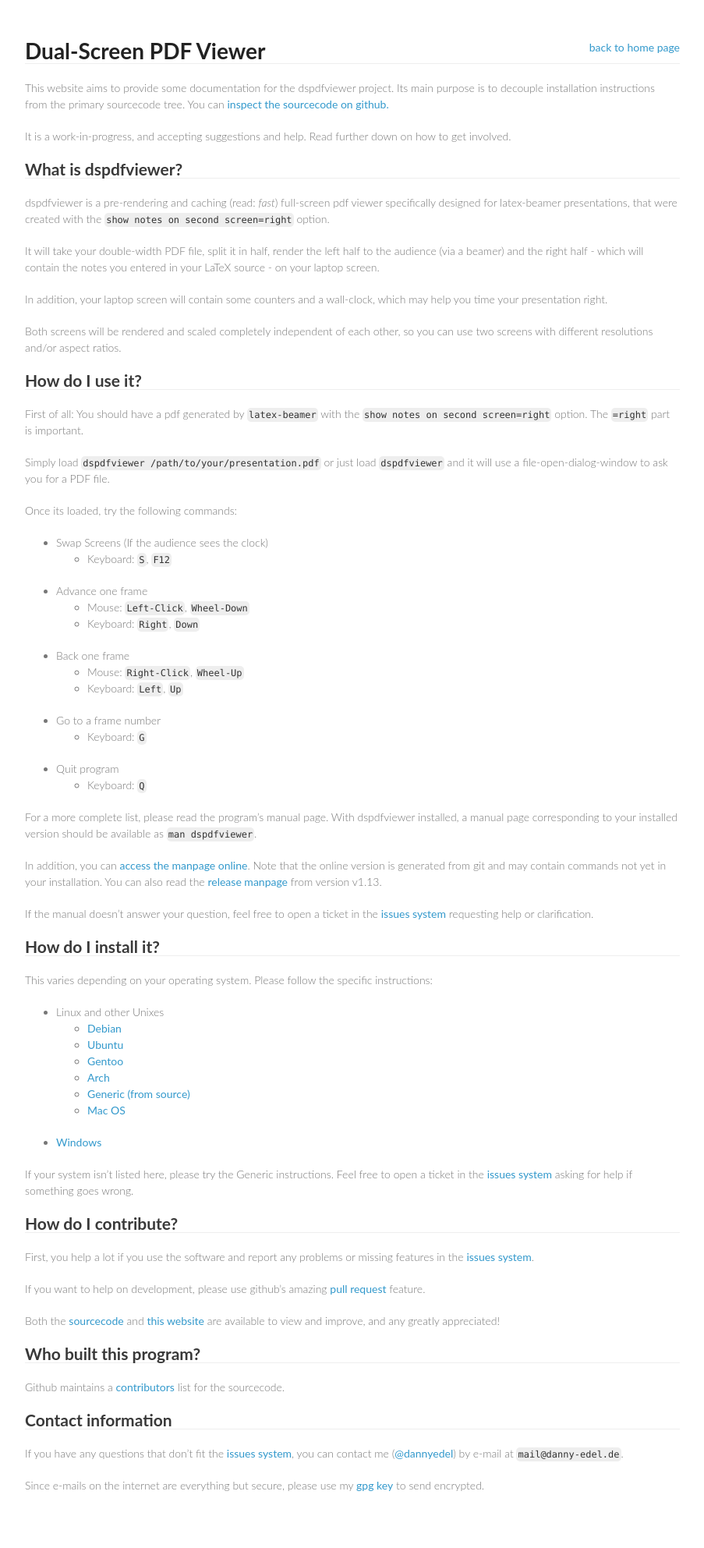
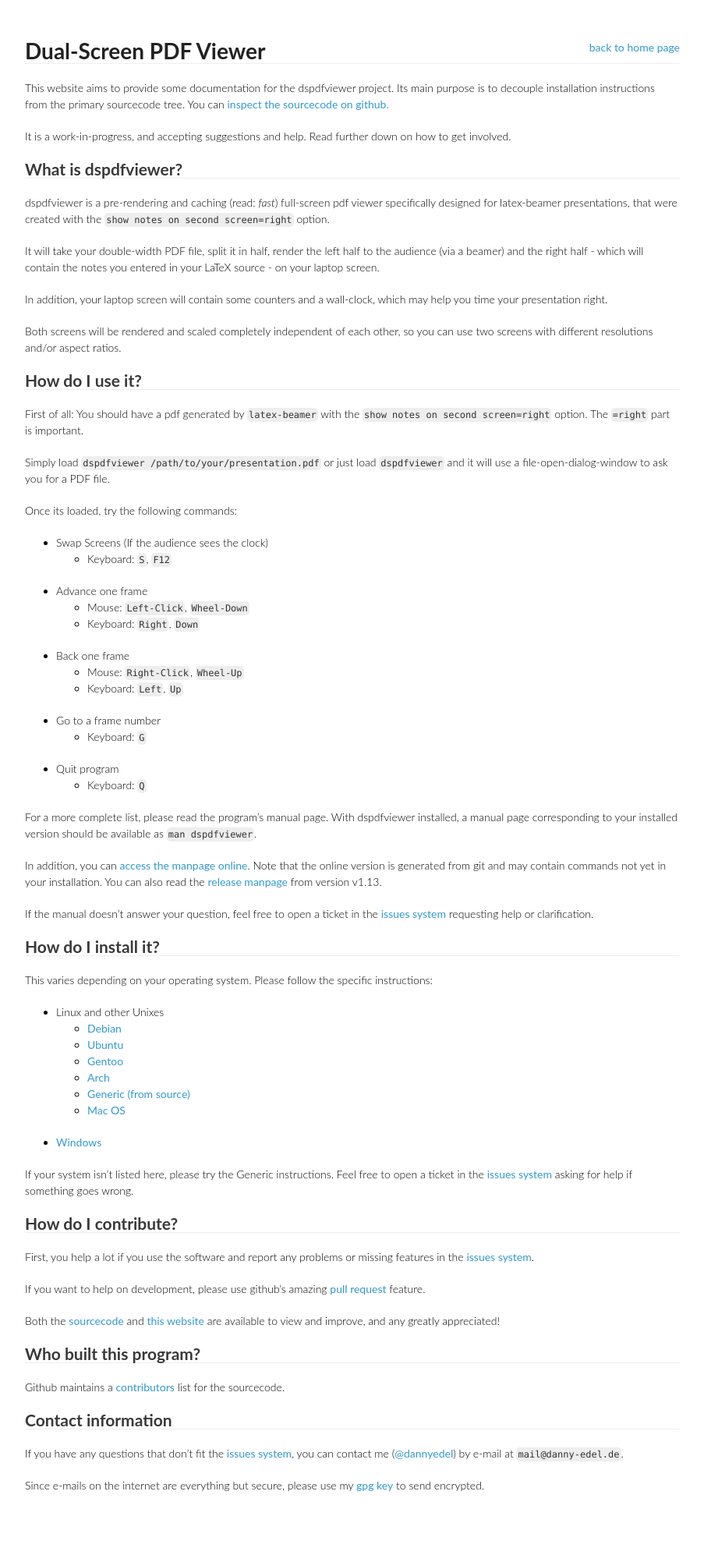
Before and after one commit to dannyedel/dspdfviewer, a Jekyll site: the page built from index.md, in a window 1280 px wide. Shown: the whole page at 78% size, without its empty margins (188-1091 px from the left). Built offline with Jekyll 4.4.1, drawn with Linux system fonts in a browser that asks for light colours; Markdown is read by kramdown in place of the engine named in the settings.

Commit message:
css: Improve readability

```diff
--- a/css/page-generator.css
+++ b/css/page-generator.css
@@ -5,7 +5,7 @@
 body {
   padding:50px;
   font:14px/1.5 Lato, "Helvetica Neue", Helvetica, Arial, sans-serif;
-  color:#777;
+  color:#000;
   font-weight:300;
 }
 
--- a/css/styles.css
+++ b/css/styles.css
@@ -35,7 +35,7 @@
 	color: black;
 }
 
-p > code, li > code, li > span.root > code {
+p code, li > code, li > span.root > code {
 	/* Mark Inline code with a little border
 	 */
 	background-color: #eee;
@@ -54,3 +54,9 @@
 h1, h2, h3 {
 	border-bottom: 1px solid #eee;
 }
+
+code.language-bash .c
+{
+	/* Comments */
+	color: #888;
+}
```
